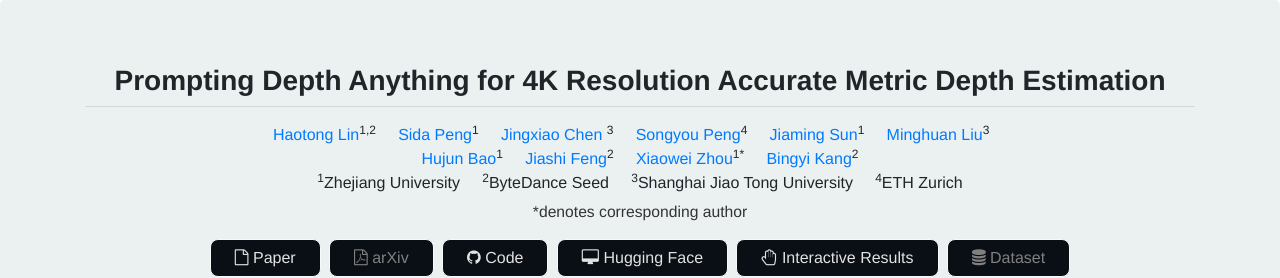
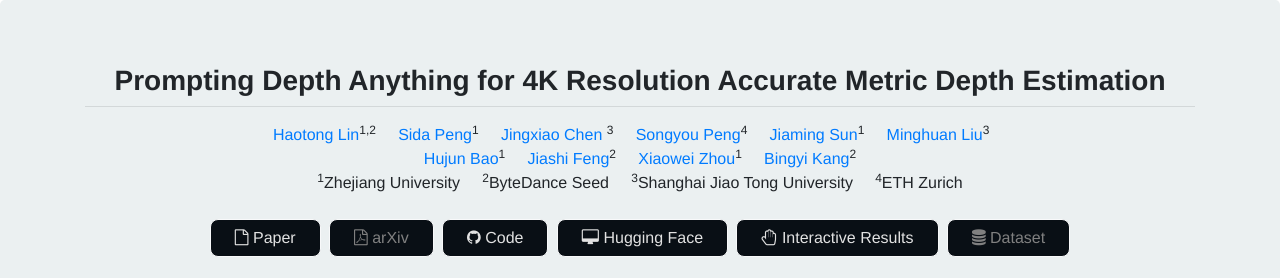
Before and after one commit to promptda/promptda.github.io, a plain HTML site: page index.html in a window 1280 px wide. Shown: the top 278 px of the page. Drawn offline with nearby package versions, Linux system fonts and the light colour scheme.

Commit message:
initial information

```diff
--- a/index.html
+++ b/index.html
@@ -57,7 +57,7 @@
                             <a href="https://scholar.google.com/citations?user=Q8iay0gAAAAJ"><strong>Jiashi Feng</strong></a><sup>2</sup>&nbsp;&nbsp;&nbsp;&nbsp;
                         </span>
                         <span class="author-block">
-                            <a href="https://www.xzhou.me/"><strong>Xiaowei Zhou</strong></a><sup>1*</sup>&nbsp;&nbsp;&nbsp;&nbsp;
+                            <a href="https://www.xzhou.me/"><strong>Xiaowei Zhou</strong></a><sup>1</sup>&nbsp;&nbsp;&nbsp;&nbsp;
                         </span>
                         <span class="author-block">
                             <a href="https://bingykang.github.io/"><strong>Bingyi Kang</strong></a><sup>2</sup>
@@ -72,11 +72,12 @@
                         <!-- <br> -->
                         <!-- <span class="author-block"><sup>+</sup><strong>Corresponding author: Xiaowei Zhou.</strong></span> -->
                     </div>
-                    <div style="margin-top: 5px;"></div>
-                    <p style="color: rgb(51, 51, 51); font-size: 0.98em;">
+                    <!-- <div style="margin-top: 5px;"></div> -->
+                    <!-- <p style="color: rgb(51, 51, 51); font-size: 0.98em;">
                         *denotes corresponding author
-                    </p>
-                    <div style="margin-top: 10px;"></div>
+                    </p> -->
+                    <br>
+                    <!-- <div style="margin-top: 20px;"></div> -->
                     <div class="row justify-content-center">
                         <div class="col-auto" style="padding: 0 1px;">
                             <p class="mb-5"><a class="btn btn-large btn-light" href="assets/main_paper_with_supp.pdf" role="button" target="_blank">
```
